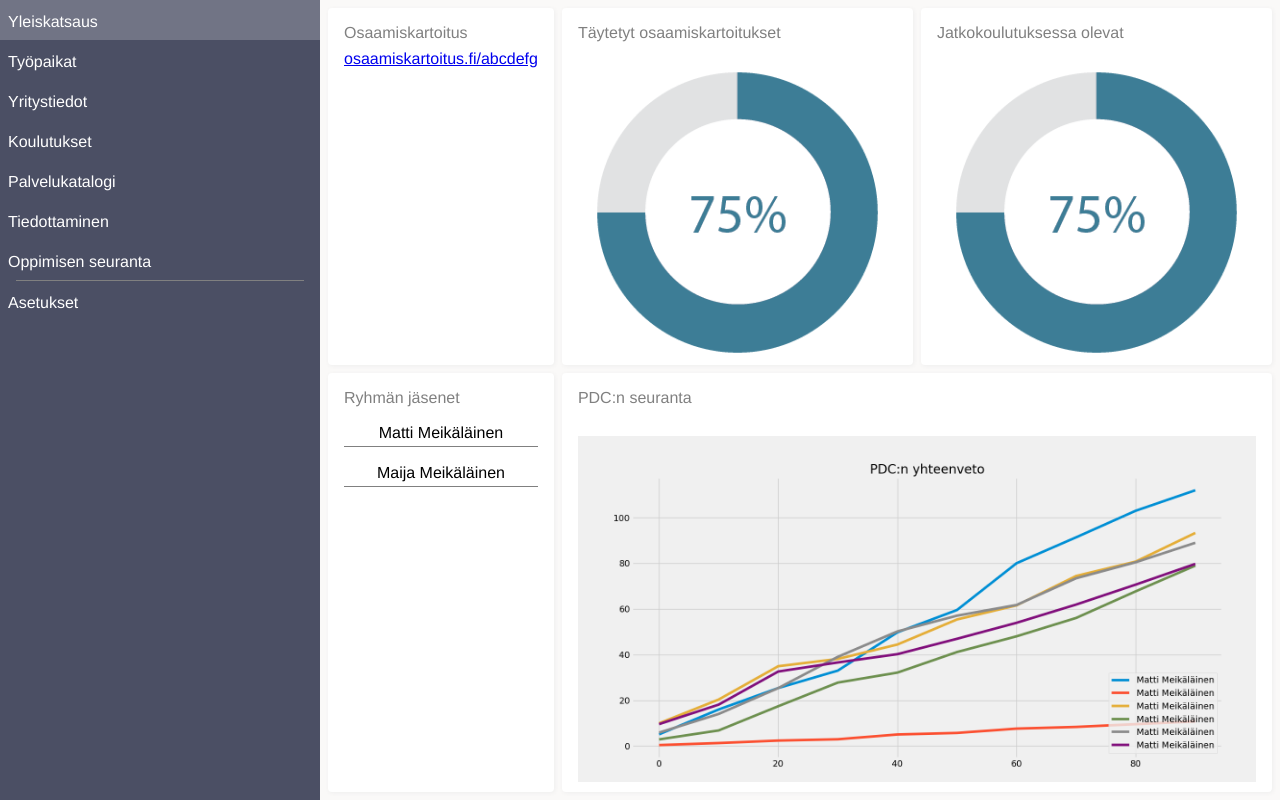
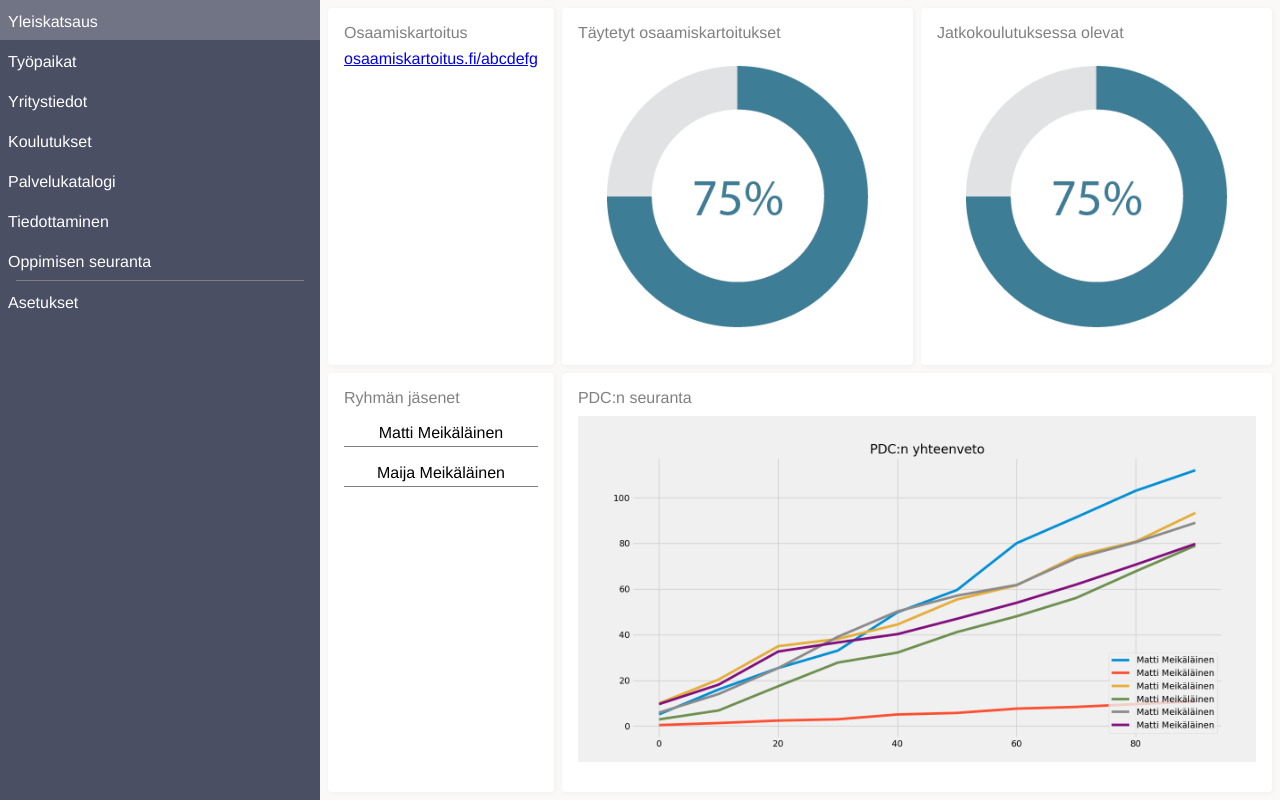
Before and after one commit to mitahantahankintunkis/dashboard-mvp, a Vue app: page /#/koulutukset/1 in a window 1280 px wide. Built offline with nearby package versions, Linux system fonts and the light colour scheme.

Commit message:
Minor visual changes

```diff
--- a/src/views/CompanyInfo.vue
+++ b/src/views/CompanyInfo.vue
@@ -58,6 +58,7 @@ const props = defineProps({
 
 <style scoped>
 table {
+    width: 100%;
     margin-top: 2rem;
 }
 
--- a/src/views/EducationGroup.vue
+++ b/src/views/EducationGroup.vue
@@ -81,6 +81,7 @@ const dudes = [
     background-size: contain;
     background-position: center;
     background-repeat: no-repeat;
+    max-height: 90%;
 }
 
 .img-completed,
@@ -108,7 +109,7 @@ p {
 ul {
     list-style: none;
     margin: 0 auto;
-    overflow-y: scroll;
+    overflow-y: auto;
     height: 100%;
 }
 
```
